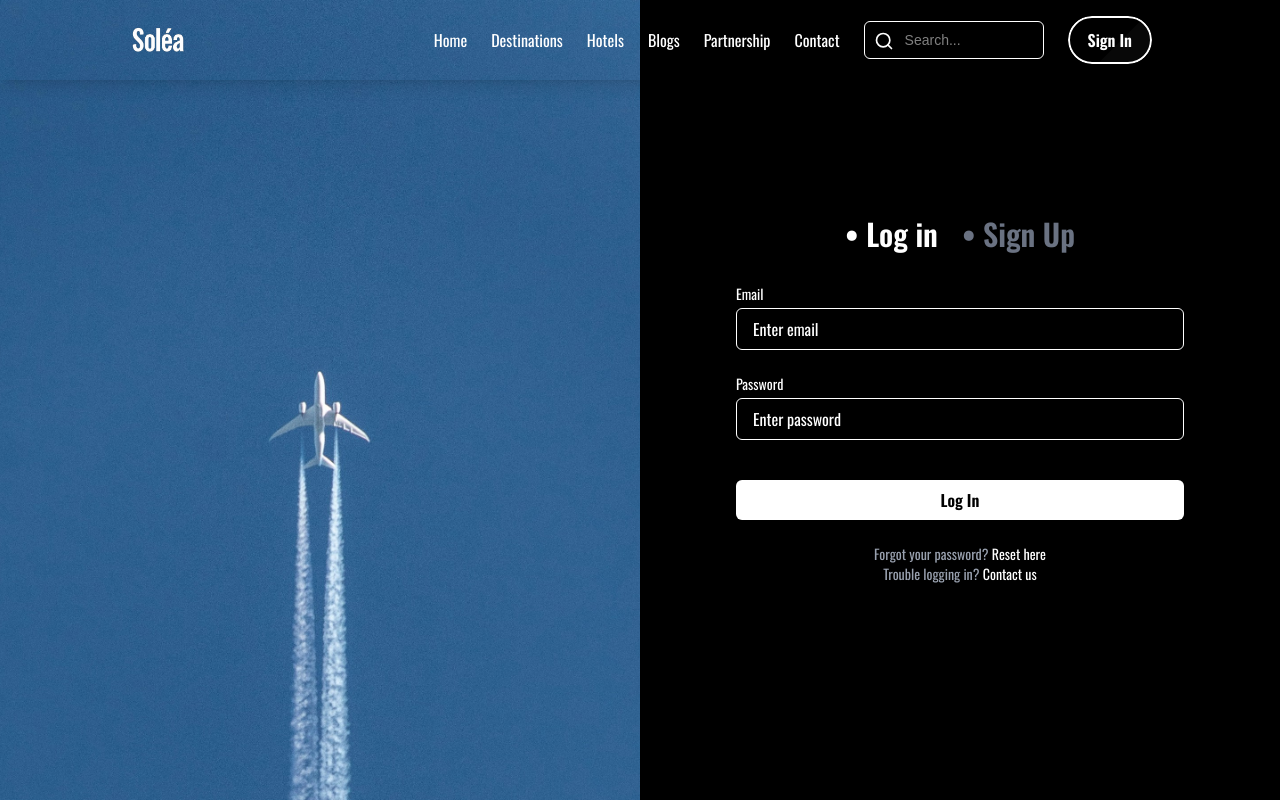
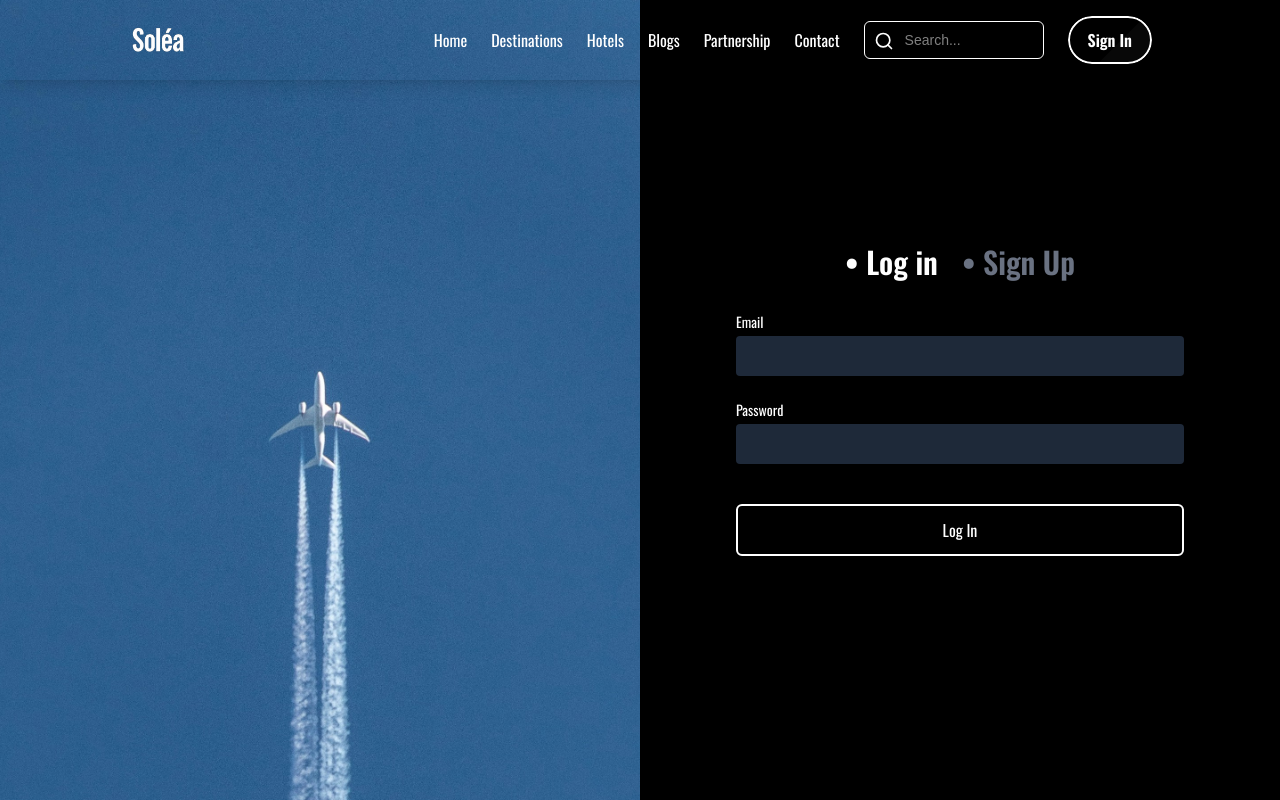
Before and after one commit to jayy1511/Solea, a React (Vite) app in the folder solea-frontend/: page /login in a window 1280 px wide. Built offline with nearby package versions, Linux system fonts and the light colour scheme.

Commit message:
feat(frontend): added login and signup functionality

```diff
--- a/solea-frontend/src/components/Login.jsx
+++ b/solea-frontend/src/components/Login.jsx
@@ -1,25 +1,51 @@
 import React, { useState } from "react";
-import { Link } from "react-router-dom";
-import airplaneBg from '../assets/images/airplane_bg.jpg';
+import { useNavigate } from "react-router-dom";
+import airplaneBg from "../assets/images/airplane_bg.jpg";
+import axios from "axios";
 
 const Login = () => {
   const [isLogin, setIsLogin] = useState(true);
+  const [form, setForm] = useState({ name: "", email: "", password: "" });
+  const [error, setError] = useState("");
+  const navigate = useNavigate();
+
+  const handleChange = (e) => {
+    setForm({ ...form, [e.target.name]: e.target.value });
+  };
+
+  const handleSubmit = async (e) => {
+    e.preventDefault();
+    const endpoint = isLogin ? "/api/auth/login" : "/api/auth/register";
+
+
+    try {
+      const res = await axios.post(`http://localhost:5000${endpoint}`, form);
+
+      if (isLogin) {
+        const { token, user } = res.data;
+        localStorage.setItem("token", token);
+        localStorage.setItem("user", JSON.stringify(user));
+        navigate("/");
+      } else {
+        alert("Sign up successful! You can now log in.");
+        setIsLogin(true);
+      }
+    } catch (err) {
+      setError(err.response?.data?.message || "Something went wrong");
+    }
+  };
 
   return (
     <div className="flex h-screen w-full overflow-hidden bg-black">
-      {/* Left side - Image or video */}
+      {/* Left Side */}
       <div className="w-1/2 hidden lg:block">
-        <img
-          src={airplaneBg}
-          alt="Travel visual"
-          className="h-full w-full object-cover"
-        />
+        <img src={airplaneBg} alt="Travel" className="h-full w-full object-cover" />
       </div>
 
-      {/* Right side - Form */}
+      {/* Right Side */}
       <div className="w-full lg:w-1/2 flex items-center justify-center p-8 text-white bg-[#000000]">
         <div className="w-full max-w-md">
-          {/* Toggle Login / Signup */}
+          {/* Toggle */}
           <div className="flex justify-center items-center gap-6 mb-8 text-3xl font-semibold oswald">
             <span
               className={`cursor-pointer oswald ${isLogin ? "text-white" : "text-gray-500"}`}
@@ -35,74 +61,52 @@ const Login = () => {
             </span>
           </div>
 
-          <form className="space-y-6">
-            {/* Email */}
-            <div>
-              <label htmlFor="email" className="block text-sm mb-1 oswald">
-                Email
-              </label>
-              <input
-                type="email"
-                id="email"
-                placeholder="Enter email"
-                className="oswald w-full px-4 py-2 border border-white bg-black text-white placeholder-white rounded-md focus:outline-none focus:border-brightRed"
-              />
-            </div>
-
-            {/* Password */}
-            <div>
-              <label htmlFor="password" className="block text-sm mb-1 oswald">
-                Password
-              </label>
-              <input
-                type="password"
-                id="password"
-                placeholder="Enter password"
-                className="oswald w-full px-4 py-2 border border-white bg-black text-white placeholder-white rounded-md focus:outline-none focus:border-brightRed"
-              />
-            </div>
-
-            {/* Confirm password (signup only) */}
+          {/* Form */}
+          <form onSubmit={handleSubmit} className="space-y-6">
             {!isLogin && (
               <div>
-                <label htmlFor="confirm" className="block text-sm mb-1 oswald">
-                  Confirm Password
-                </label>
+                <label htmlFor="name" className="block text-sm mb-1 oswald">Name</label>
                 <input
-                  type="password"
-                  id="confirm"
-                  placeholder="Confirm password"
-                  className="oswald w-full px-4 py-2 border border-white bg-black text-white placeholder-white rounded-md focus:outline-none focus:border-brightRed"
+                  type="text"
+                  name="name"
+                  required
+                  onChange={handleChange}
+                  className="w-full px-4 py-2 rounded bg-gray-800 text-white"
                 />
               </div>
             )}
 
-            {/* Submit Button */}
+            <div>
+              <label htmlFor="email" className="block text-sm mb-1 oswald">Email</label>
+              <input
+                type="email"
+                name="email"
+                required
+                onChange={handleChange}
+                className="w-full px-4 py-2 rounded bg-gray-800 text-white"
+              />
+            </div>
+
+            <div>
+              <label htmlFor="password" className="block text-sm mb-1 oswald">Password</label>
+              <input
+                type="password"
+                name="password"
+                required
+                onChange={handleChange}
+                className="w-full px-4 py-2 rounded bg-gray-800 text-white"
+              />
+            </div>
+
+            {error && <p className="text-red-400 text-sm">{error}</p>}
+
             <button
               type="submit"
-              className="oswald w-full mt-4 py-2 bg-white text-black font-semibold rounded-md hover:bg-brightRed hover:text-white transition-all"
+              className="w-full mt-4 oswald px-6 py-3 text-white border-2 border-white bg-transparent hover:bg-white hover:text-black transition-all duration-300 rounded-md"
             >
               {isLogin ? "Log In" : "Sign Up"}
             </button>
           </form>
-
-          {/* Extra Links */}
-          {isLogin && (
-            <div className="text-sm mt-6 text-center text-gray-400 oswald">
-              <p>
-                Forgot your password?{" "}
-                <Link to="/reset" className="text-white hover:underline oswald">
-                  Reset here
-                </Link>
-              </p>
-              <p>
-                Trouble logging in?{" "}
-                <Link to="/contact" className="text-white hover:underline oswald">
-                  Contact us
-                </Link>
-              </p>
-            </div>
-          )}
         </div>
       </div>
     </div>
--- a/solea-frontend/src/landing pages/DestinationPage.jsx
+++ b/solea-frontend/src/landing pages/DestinationPage.jsx
@@ -5,30 +5,30 @@ import axios from "axios";
 const DestinationPage = () => {
   const { continent } = useParams();
   const [cities, setCities] = useState([]);
-  const [visibleCount, setVisibleCount] = useState(6); //  initial 9 cities
+  const [visibleCount, setVisibleCount] = useState(9);
 
   useEffect(() => {
     axios
       .get(`http://localhost:5000/api/cities/continent/${continent}`)
       .then((res) => {
         setCities(res.data);
-        setVisibleCount(6); // reset on continent change
+        setVisibleCount(9);
       })
       .catch((err) => console.error("Failed to fetch cities:", err));
   }, [continent]);
 
   const handleLoadMore = () => {
-    setVisibleCount((prev) => prev + 6); //  load 9 more on each click
+    setVisibleCount((prev) => prev + 9);
   };
 
   return (
-    <div className="w-full bg-[#f2f2f2] py-20 px-5 md:px-20 min-h-screen">
+    <div className="w-full bg-black py-20 px-5 md:px-20 min-h-screen text-white mt-12">
       <div className="max-w-screen-xl mx-auto">
-        <h1 className="oswald text-5xl font-extralight md:text-start text-center text-black mb-10 tracking-normal capitalize">
+        <h1 className="oswald text-5xl font-extralight md:text-start text-center mb-10 tracking-normal capitalize">
           Explore {continent}
         </h1>
 
-        <p className="oswald mt-2 text-sm md:text-base text-black max-w-xl mb-12">
+        <p className="oswald mt-2 text-sm md:text-base max-w-xl mb-12">
           Discover cities in {continent} filled with vibrant culture, history, and adventure.
         </p>
 
@@ -46,7 +46,7 @@ const DestinationPage = () => {
                 <img
                   src={imageUrl}
                   alt={city.name}
-                  loading="lazy" // lazy load
+                  loading="lazy"
                   className="w-full h-64 object-cover"
                   onError={(e) => {
                     e.target.src = "/fallback.jpg";
@@ -63,11 +63,12 @@ const DestinationPage = () => {
           })}
         </div>
 
+        {/* Load More Button */}
         {visibleCount < cities.length && (
-          <div className="flex justify-center mt-10">
+          <div className="flex justify-center mt-12">
             <button
               onClick={handleLoadMore}
-              className="px-6 py-3 bg-black text-white rounded hover:bg-gray-800 transition"
+              className="oswald px-6 py-3 text-white border-2 border-white bg-transparent hover:bg-white hover:text-black transition-all duration-300 rounded-md"
             >
               Load More
             </button>
```
Also changed, not shown: solea-frontend/src/components/Navbar.jsx (+44 -28 lines).
